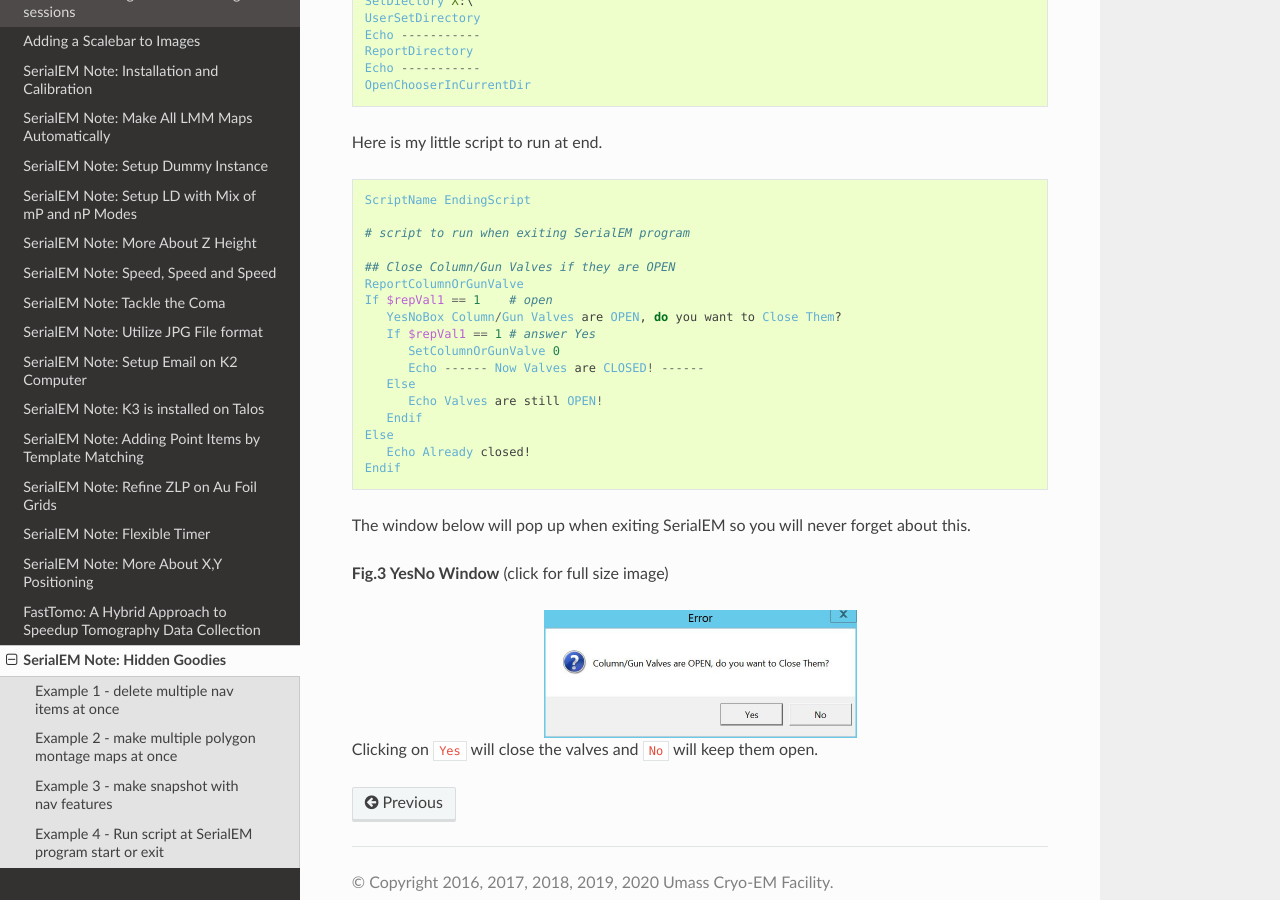
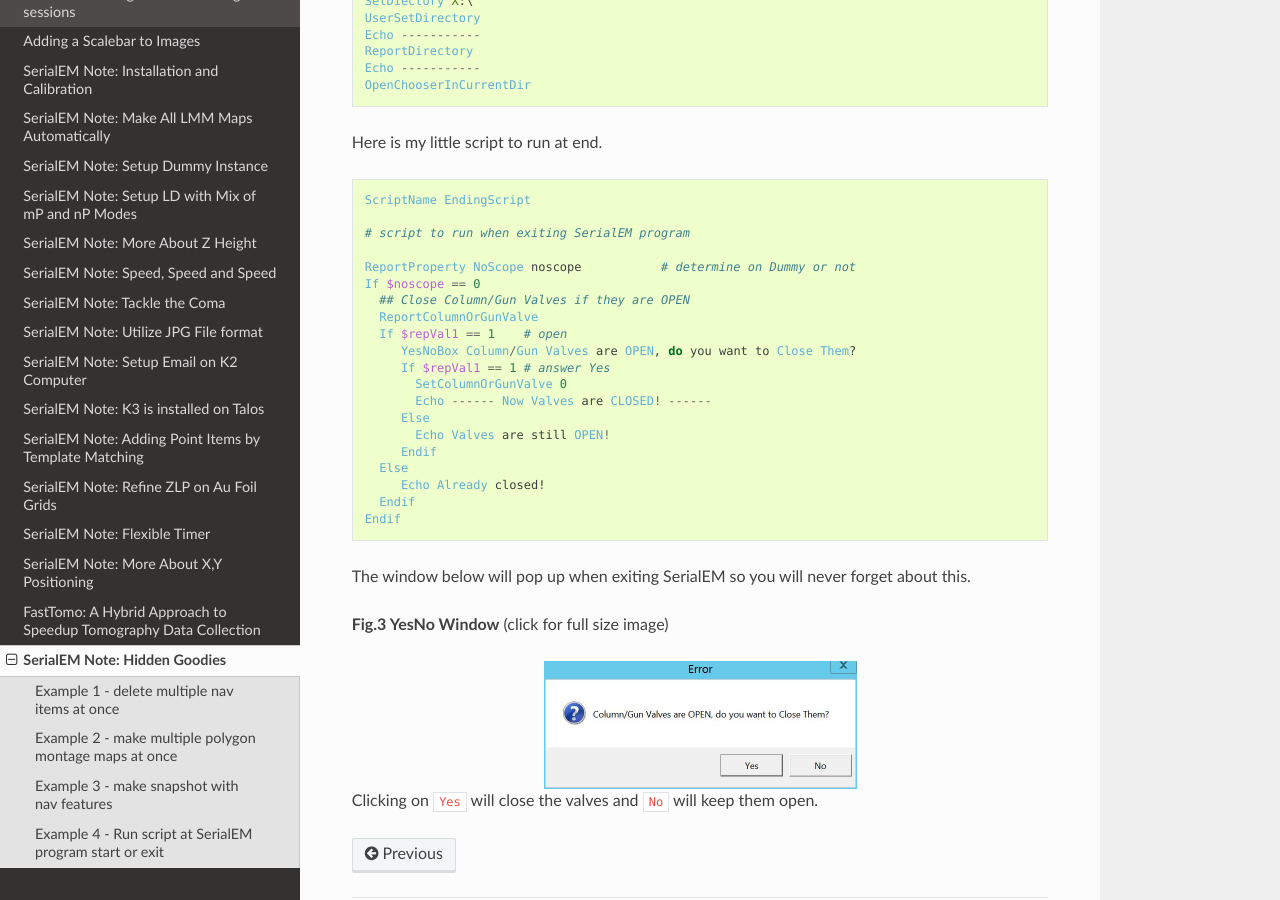
Before and after one commit to xuchen66/sphinx-emdocs, a Sphinx documentation site: the page built from source/serialem-note-hidden-goodies.rst, in a window 1280 px wide and 900 px high, scrolled down 4042 px. Built offline with Sphinx 7.4.7 and the Read the Docs theme 2.0.0, drawn with Linux system fonts in a browser that asks for light colours; pages that are not in the unit, such as notebooks, are missing from menus.

Commit message:
Update serialem-note-hidden-goodies.rst

```diff
--- a/source/serialem-note-hidden-goodies.rst
+++ b/source/serialem-note-hidden-goodies.rst
@@ -205,18 +205,21 @@ Here is my little script to run at end.
 
     # script to run when exiting SerialEM program
 
-    ## Close Column/Gun Valves if they are OPEN
-    ReportColumnOrGunValve
-    If $repVal1 == 1    # open
-       YesNoBox Column/Gun Valves are OPEN, do you want to Close Them?
-       If $repVal1 == 1 # answer Yes
-          SetColumnOrGunValve 0
-          Echo ------ Now Valves are CLOSED! ------
-       Else
-          Echo Valves are still OPEN!
-       Endif
-    Else
-       Echo Already closed!
+    ReportProperty NoScope noscope           # determine on Dummy or not
+    If $noscope == 0
+      ## Close Column/Gun Valves if they are OPEN
+      ReportColumnOrGunValve
+      If $repVal1 == 1    # open
+         YesNoBox Column/Gun Valves are OPEN, do you want to Close Them?
+         If $repVal1 == 1 # answer Yes
+           SetColumnOrGunValve 0
+           Echo ------ Now Valves are CLOSED! ------
+         Else
+           Echo Valves are still OPEN!
+         Endif
+      Else
+         Echo Already closed!
+      Endif
     Endif
 
 The window below will pop up when exiting SerialEM so you will never forget about this.
```
Also changed, not shown: other parts of source/serialem-note-hidden-goodies.rst (+1 -1 lines).
